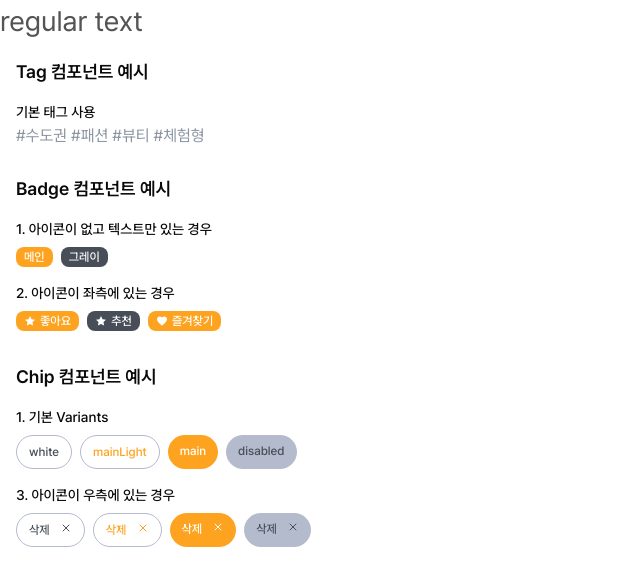
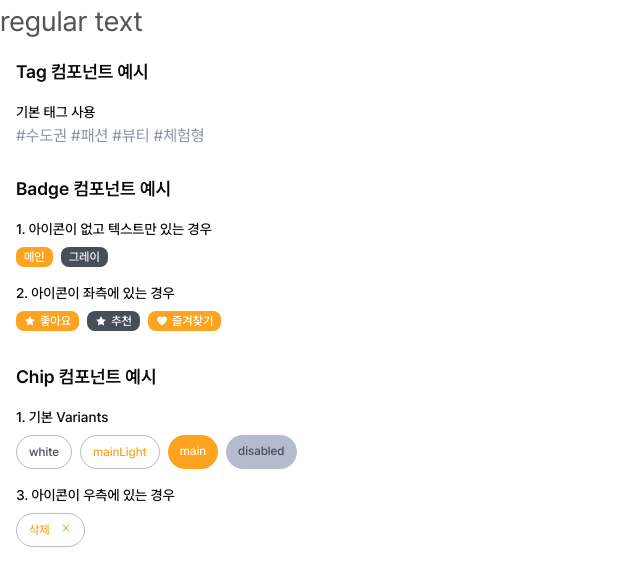
Before and after one commit to jjeongsu/JECT-3th-6team, a Next.js app in the folder frontend/: page /example in a window 1280 px wide. Shown: the top 586 px of the page, without its empty margins (0-640 px from the left). Built offline with nearby package versions, Linux system fonts and the light colour scheme.

Commit message:
feat: chip예시

```diff
--- a/frontend/src/app/shared/ui/chip/ChipExample.tsx
+++ b/frontend/src/app/shared/ui/chip/ChipExample.tsx
@@ -42,10 +42,7 @@ export function ChipExample() {
       <div className="space-y-2">
         <h3 className="text-sm font-medium">3. 아이콘이 우측에 있는 경우</h3>
         <div className="flex gap-2">
-          <Chip variant="white" icon={<XIcon />} iconPosition="right">삭제</Chip>
           <Chip variant="mainLight" icon={<XIcon />} iconPosition="right">삭제</Chip>
-          <Chip variant="main" icon={<XIcon />} iconPosition="right">삭제</Chip>
-          <Chip variant="disabled" icon={<XIcon />} iconPosition="right">삭제</Chip>
         </div>
       </div>
     </div>
```
